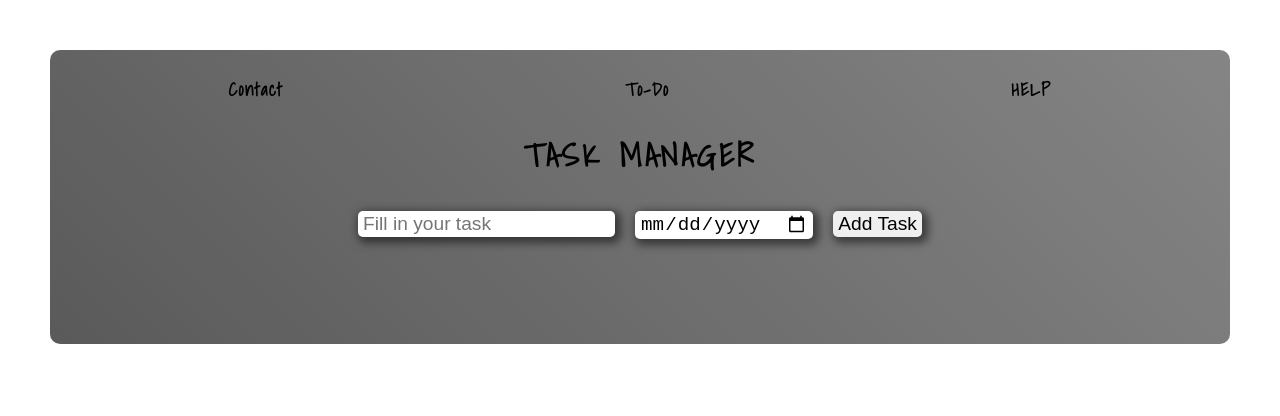
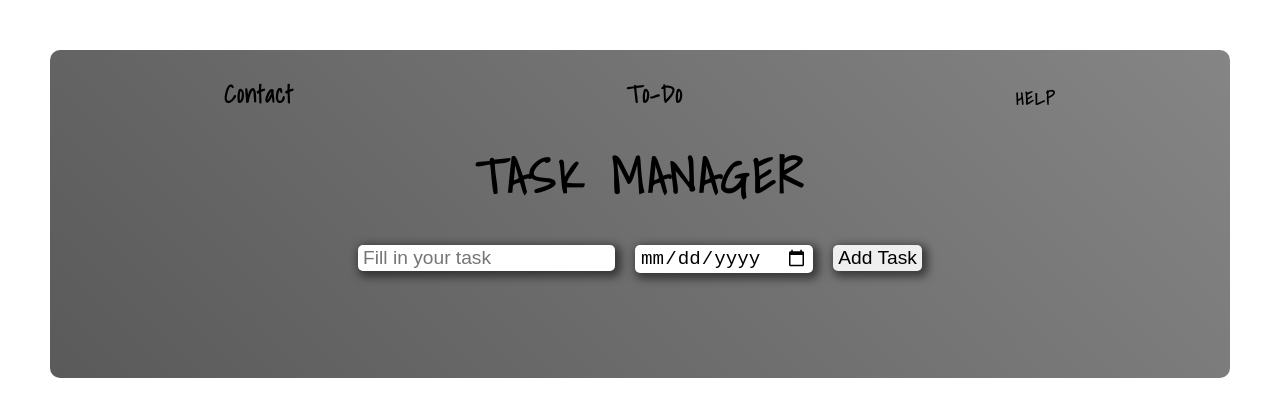
Before and after one commit to itzFlorian/Todo-App, a React (Create React App) app: page / in a window 1280 px wide. Shown: the top 416 px of the page. Built offline with nearby package versions, Linux system fonts and the light colour scheme.

Commit message:
Styling added

```diff
--- a/package.json
+++ b/package.json
@@ -1,6 +1,5 @@
 {
   "name": "to-do-app",
-
   "version": "0.1.0",
   "private": true,
   "dependencies": {
--- a/src/styles/header.css
+++ b/src/styles/header.css
@@ -1,4 +1,5 @@
 h1{
   text-align: center;
   letter-spacing: 3.2px;
+  font-size: 3rem;
 }
--- a/src/styles/navbar.css
+++ b/src/styles/navbar.css
@@ -16,6 +16,9 @@ h2{
   gap:35px;
   padding: 25px 0;
 }
+.navbar a{
+  font-size: 1.5rem;
+}
 .help-right{
   align-self: flex-end;
 }
@@ -31,14 +34,14 @@ a{
 }
 .help-container{
   position:fixed;
-  top:35px;
+  top:15%;
+  left:20%;
   background: linear-gradient( 45deg, rgb(90, 90, 90), rgb(134, 133, 133));
   box-shadow: 0 0 1000px 1000px rgb(0 0 0 / 0.6);
-  margin: 0 auto;
   border: 2px solid black;
   width: 50%;
   height: fit-content;
-  padding: 25px;
+  padding: 50px;
   color:black;
   z-index:2;
   border-radius: 15px;
```
